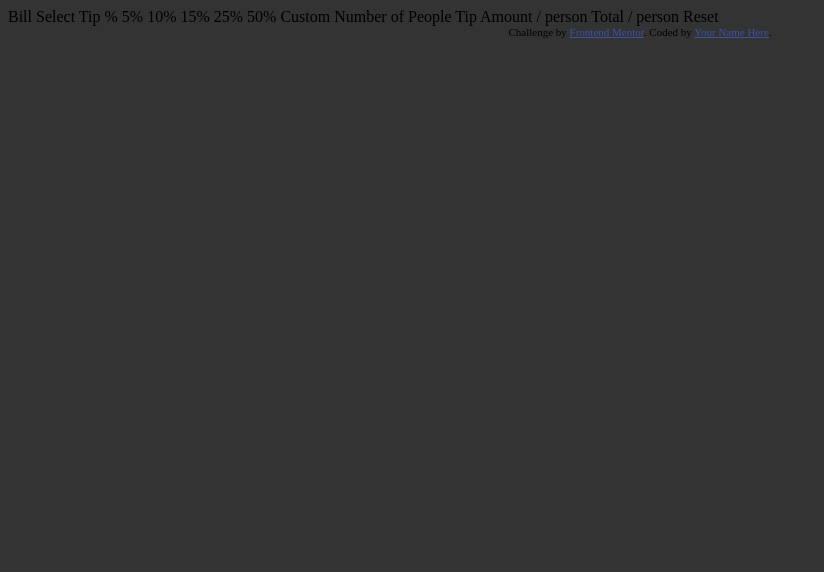
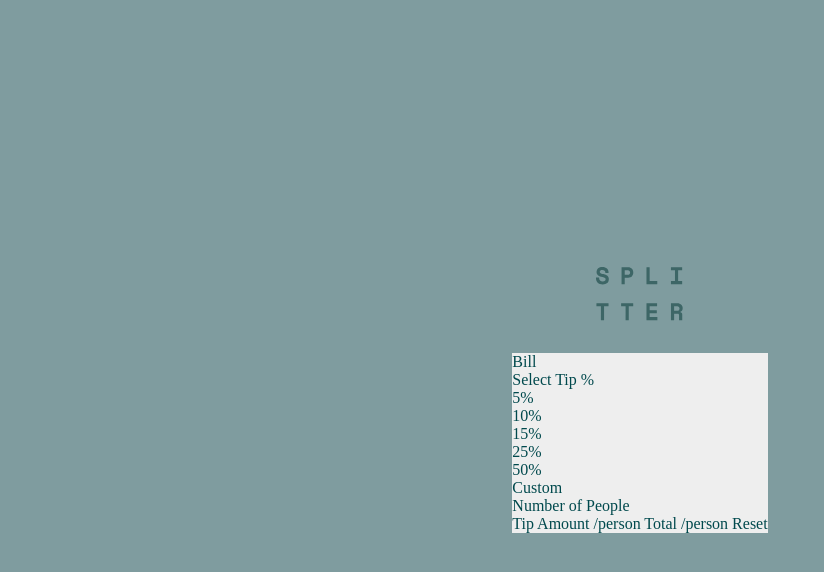
Before and after one commit to peta-8-bit/interactive-tip-calculator, a website built with Parcel: page index.html in a window 1280 px wide. Shown: the whole page, without its empty margins (0-824 px from the left). Built offline with nearby package versions, Linux system fonts and the light colour scheme.

Commit message:
very basic layout

```diff
--- a/index.html
+++ b/index.html
@@ -14,28 +14,56 @@
 
     <title>Frontend Mentor | Tip calculator app</title>
     <link rel="stylesheet" href="src/scss/main.scss" />
-    <script src="src/js/app.js"></script>
+    <script src="src/js/app.js" defer></script>
 
-    <!-- Feel free to remove these styles or customise in your own stylesheet 👍 -->
-    <style>
-      .attribution {
-        font-size: 11px;
-        text-align: center;
-      }
-      .attribution a {
-        color: hsl(228, 45%, 44%);
-      }
     </style>
   </head>
   <body>
-    Bill Select Tip % 5% 10% 15% 25% 50% Custom Number of People Tip Amount /
-    person Total / person Reset
+    <div class="container">
+      <div class="wrapper">
+      <div class="logo">
+        <img src="./images/logo.svg" alt="Image of Logo">
+      </div>
+      <main>
+        <div class="first">
+          <div class="bill">
+            Bill
+          </div>
 
-    <div class="attribution">
+          <div class="select-tip">
+            Select Tip %
+          </div>
+
+          <div class="button-group">
+            <div class="5">5%</div>
+
+            <div class="10">10%</div>
+
+            <div class="15">15%</div>
+
+            <div class="25">25%</div>
+
+            <div class="50">50%</div>
+
+            <div class="custom">Custom</div>
+          </div>
+          Number of People
+        </div>
+        <div class="second">
+          Tip Amount
+          /person
+          Total
+          /person
+          Reset
+        </div>
+      </main>
+    </div>
+  </div>
+    <!-- <div class="attribution">
       Challenge by
       <a href="https://www.frontendmentor.io?ref=challenge" target="_blank"
         >Frontend Mentor</a
       >. Coded by <a href="#">Your Name Here</a>.
-    </div>
+    </div> -->
   </body>
 </html>
--- a/src/scss/main.scss
+++ b/src/scss/main.scss
@@ -1,5 +1,40 @@
-$red: #333;
+$Strong-cyan: hsl(172, 67%, 45%);
+$Very-dark-cyan: hsl(183, 100%, 15%);
+$Dark-grayish-cyan: hsl(186, 14%, 43%);
+$Grayish-cyan: hsl(184, 14%, 56%);
+$Light-grayish-cyan: hsl(185, 41%, 84%);
+$Very-light-grayish-cyan: hsl(189, 41%, 97%);
+$White: hsl(0, 0%, 100%);
+
+*,
+*::before,
+*::after {
+  margin: 0;
+  padding: 0;
+  box-sizing: border-box;
+}
 
 body {
-  background-color: $red;
+  background-color: $Grayish-cyan;
+  color: #eee;
+  display: grid;
+  place-items: center;
 }
+
+.container {
+  height: 100vh;
+  width: 80%;
+  display: grid;
+  place-items: center;
+}
+
+.logo {
+  display: grid;
+  place-items: center;
+  margin-bottom: 2em;
+}
+
+main {
+  background-color: #eee;
+  color: $Very-dark-cyan;
+}
```
Also changed, not shown: dist/index.html, dist/logo.236e4034.svg (added), 5 other files.
